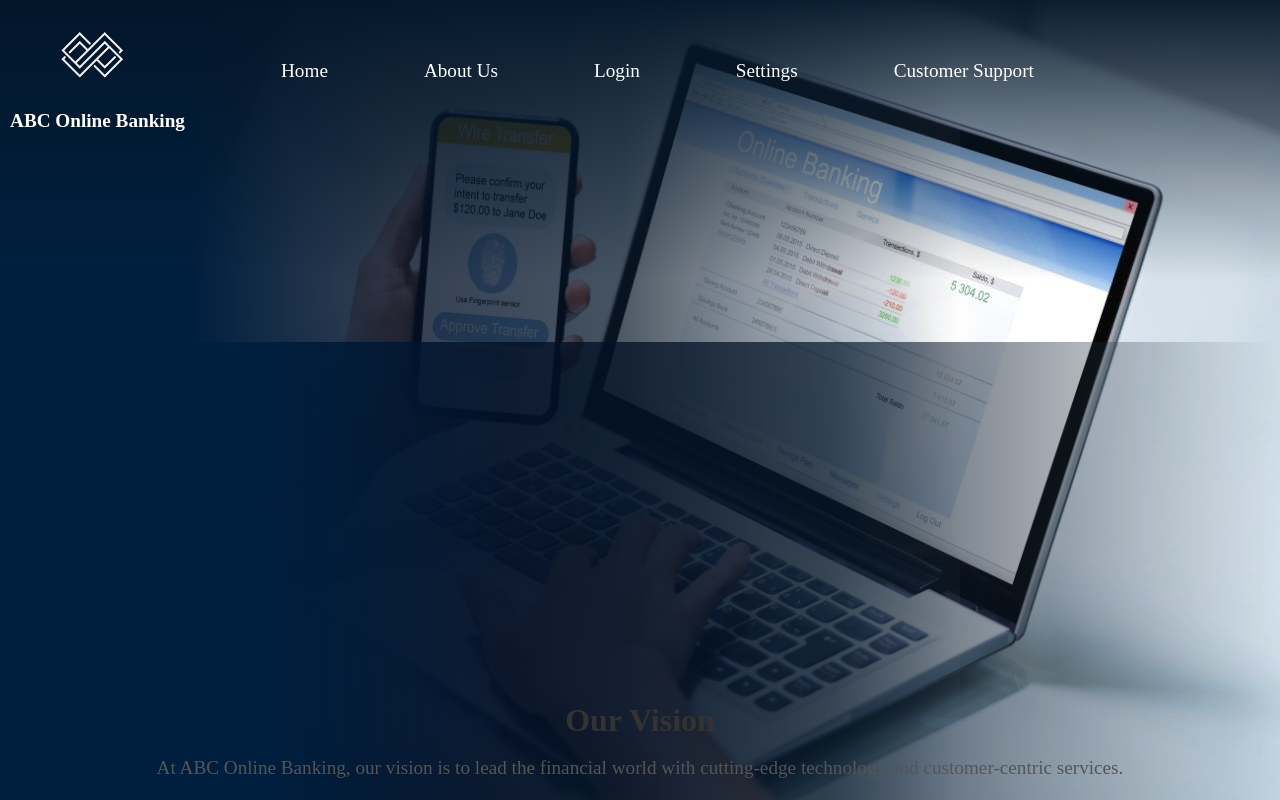
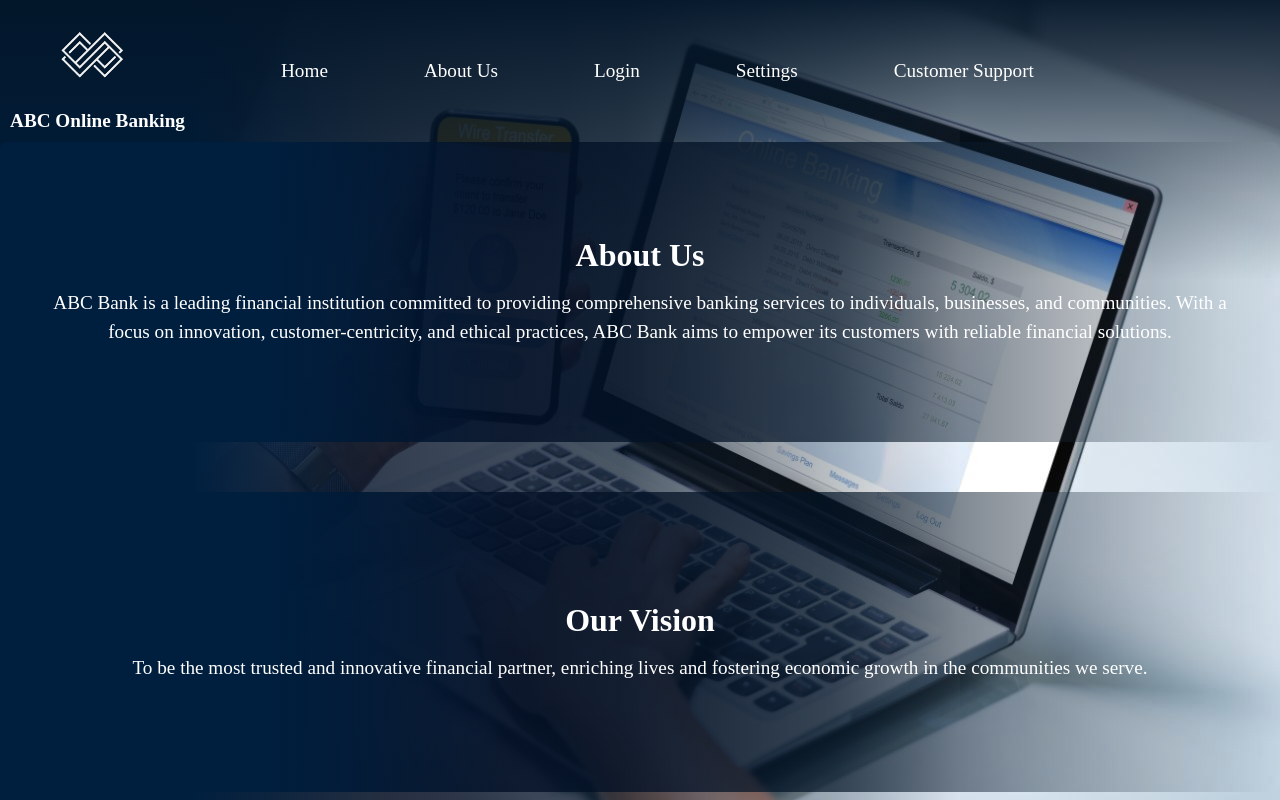
Before and after one commit to seniru-dilmith/Bank-Management-System-Bank-A-front-end, a React (Create React App) app: page /aboutus in a window 1280 px wide. Built offline with nearby package versions, Linux system fonts and the light colour scheme.

Commit message:
about us finalized

```diff
--- a/src/pages/AboutUs.jsx
+++ b/src/pages/AboutUs.jsx
@@ -1,25 +1,45 @@
 import React from 'react';
 import HomeNaviBar from '../components/NaviBar/HomeNaviBar';
 import Layout from '../layouts/Layout';
-import './aboutus.css'; // Create and link a separate CSS file for AboutUs
+import './aboutus.css'; // Link the CSS file for AboutUs
 
 const AboutUs = () => {
   return (
     <Layout NavigationBar={<HomeNaviBar />}>
       <div className="about-us-container">
+
+        {/* About Us Section */}
+        <section className="about-section">
+          <h2>About Us</h2>
+          <p>ABC Bank is a leading financial institution committed to providing comprehensive banking services to individuals, businesses, and communities. With a focus on innovation, customer-centricity, and ethical practices, ABC Bank aims to empower its customers with reliable financial solutions.</p>
+        </section>
+
+        {/* Vision Section */}
         <section className="vision-section">
           <h2>Our Vision</h2>
-          <p>At ABC Online Banking, our vision is to lead the financial world with cutting-edge technology and customer-centric services.</p>
+          <p>To be the most trusted and innovative financial partner, enriching lives and fostering economic growth in the communities we serve.</p>
         </section>
 
+        {/* Mission Section */}
         <section className="mission-section">
           <h2>Our Mission</h2>
-          <p>We aim to empower individuals and businesses by providing secure, seamless, and accessible financial services that enhance economic growth.</p>
+          <p>Our mission at ABC Bank is to provide exceptional financial services that enhance customers' financial well-being while maintaining integrity, transparency, and responsibility. Through continuous innovation and a focus on customer needs, we strive to be a trusted, inclusive, and innovative partner in the financial industry.</p>
         </section>
 
+        {/* History Section */}
         <section className="history-section">
           <h2>Our History</h2>
-          <p>Founded in 1990, ABC Online Banking has grown into a trusted name in the banking industry, with a global footprint and a commitment to innovation.</p>
+          <p>Founded in 2002, ABC Bank started as a community bank focused on accessible, customer-centric financial services. Through strategic growth and digital innovation, it expanded nationwide, becoming a leader in the financial industry. Today, ABC Bank is known for its trust, excellence, and commitment to community engagement across major cities.</p>
+        </section>
+
+        {/* Awards Section */}
+        <section className="awards-section">
+          <h2>Awards and Certifications</h2>
+          <p>Best Retail Bank Award: Recognized for excellence in retail banking services by the Global Banking Association.
+
+Customer Service Excellence Award: Awarded for outstanding customer service and support by the National Banking Forum.
+
+ISO 9001:2015 Certification: Certified for quality management systems, demonstrating a commitment to consistent quality and continual improvement.</p>
         </section>
       </div>
     </Layout>
--- a/src/pages/aboutus.css
+++ b/src/pages/aboutus.css
@@ -1,11 +1,16 @@
+/* About Us Container */
 .about-us-container {
-  padding: 0; /* Remove padding to avoid extra space */
+  padding: 0;
   overflow-y: auto; /* Allow scrolling */
 }
 
-/* Vision Section */
-.vision-section {
-  height: 100vh; /* Take up the full window height */
+/* Common Section Styles */
+.about-section,
+.vision-section,
+.mission-section,
+.history-section,
+.awards-section {
+  min-height: 60vh; /* Reduce the height from 100vh to 60vh */
   width: 100vw; /* Full window width */
   background: linear-gradient(90deg, rgba(0, 31, 63, 1) 20%, rgba(3, 16, 38, 0.8) 40%, rgba(3, 20, 38, 0.7) 65%, rgba(255, 255, 255, 0.05) 100%);
   display: flex;
@@ -15,44 +20,44 @@
   padding: 40px;
   box-sizing: border-box;
   border-radius: 8px;
-  margin-top: 200px; /* Large top margin to push it down */
-}
-
-/* Mission and History Section */
-.mission-section,
-.history-section {
-  padding: 40px;
-  width: 100vw; /* Full window width */
-  box-sizing: border-box;
-  border-radius: 8px;
+  color: white; /* White text color */
   margin-bottom: 20px;
 }
 
-.mission-section {
-  background-color: #ffeb3b; /* Yellow background */
+/* Specific Adjustments for Vision Section */
+.vision-section {
+  margin-top: 50px; /* Adjusted top margin to move the section up */
+  justify-content: flex-start; /* Align headline closer to the top */
+  padding-top: 40px; /* Optional: add padding at the top for spacing */
 }
 
-.history-section {
-  background-color: #c8e6c9; /* Light green background */
+/* Typography for Section Headlines */
+.about-section h2,
+.vision-section h2,
+.mission-section h2,
+.history-section h2,
+.awards-section h2 {
+  margin-bottom: 15px;
+  font-size: 2em;
+  color: white; /* Headline text color */
 }
 
+/* Typography for Section Content */
+.about-section p,
+.vision-section p,
+.mission-section p,
+.history-section p,
+.awards-section p {
+  font-size: 1.2em;
+  color: white; /* Content text color */
+  line-height: 1.5;
+  text-align: center;
+}
+
+/* Adjust padding for consistency */
 .about-us-container section {
-  min-height: 300px; /* Adjust height of each section */
+  min-height: 300px;
   display: flex;
   flex-direction: column;
   justify-content: center;
 }
-
-/* Typography */
-.about-us-container h2 {
-  margin-bottom: 15px;
-  font-size: 2em;
-  color: #333;
-}
-
-.about-us-container p {
-  font-size: 1.2em;
-  color: #555;
-  line-height: 1.5;
-  text-align: center;
-}
```
